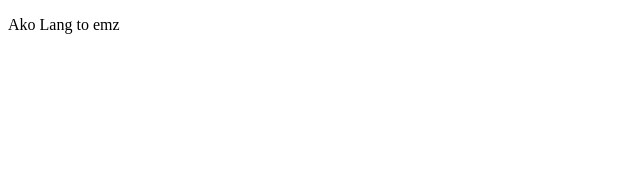
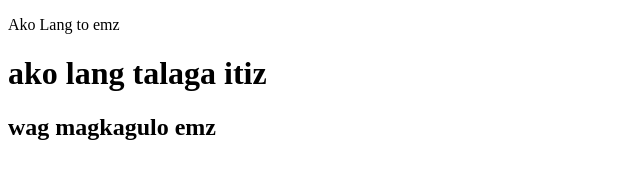
Before and after one commit to RyanCabarles/tutorial, a plain HTML site: page alex.html in a window 1280 px wide. Shown: the whole page, without its empty margins (0-640 px from the left). Drawn offline with Linux system fonts and the light colour scheme.

Commit message:
update my file and grace's

```diff
--- a/alex.html
+++ b/alex.html
@@ -8,5 +8,7 @@
 </head>
 <body>
     <p> Ako Lang to emz </p>
+    <h1>ako lang talaga itiz</h1>
+    <h2>wag magkagulo emz</h2>
 </body>
 </html>
```
Also changed, not shown: grace.html (+1 -0 lines).
